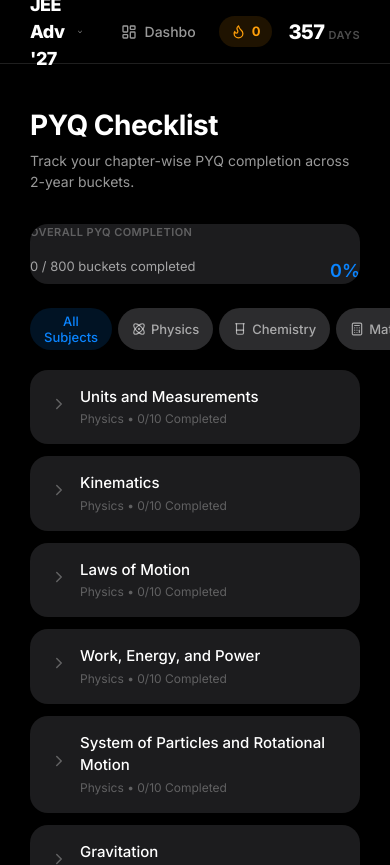
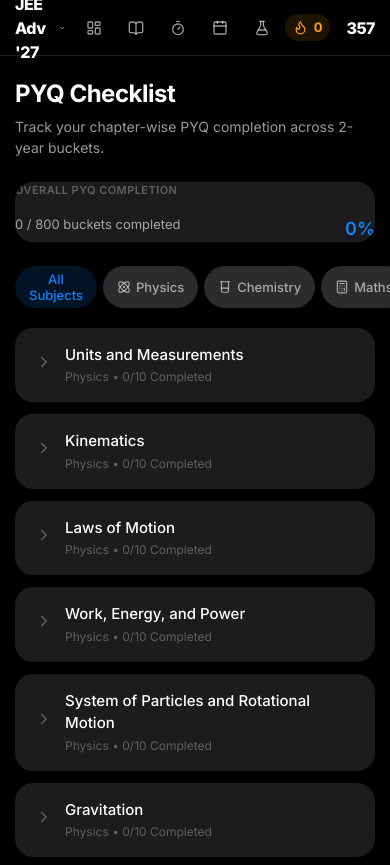
Before and after one commit to yashwinka8-ops/JEE-ADV-27, a Next.js app: page /pyq in a window 390 px wide. Shown: the top 865 px of the page. Built offline with nearby package versions, Linux system fonts and the light colour scheme; no server answers; the database is empty; sample sign-in values are in the browser's storage.

Commit message:
Mobile responsive CSS overhaul

```diff
--- a/app/globals.css
+++ b/app/globals.css
@@ -492,6 +492,7 @@ input, textarea, select { font-family: inherit; }
 .grid-3 { display: grid; grid-template-columns: repeat(3, 1fr); gap: 20px; }
 .grid-4 { display: grid; grid-template-columns: repeat(4, 1fr); gap: 20px; }
 .grid-auto { display: grid; grid-template-columns: repeat(auto-fill, minmax(320px, 1fr)); gap: 20px; }
+.mock-layout { display: grid; grid-template-columns: minmax(300px, 1fr) 2fr; }
 
 /* ── Empty State ───────────────────────────────────────────── */
 .empty-state {
@@ -574,3 +575,82 @@ input, textarea, select { font-family: inherit; }
 .font-mono      { font-family: 'JetBrains Mono', monospace; }
 .font-bold      { font-weight: 700; }
 .truncate       { overflow: hidden; text-overflow: ellipsis; white-space: nowrap; }
+
+/* ── Responsive Design (Mobile) ────────────────────────────── */
+@media (max-width: 768px) {
+  .main-content {
+    padding: 20px 15px;
+    margin-top: 56px;
+  }
+
+  .topnav {
+    height: 56px;
+  }
+
+  .topnav-inner {
+    padding: 0 15px;
+  }
+
+  .topnav-logo h1 {
+    font-size: 16px;
+  }
+
+  .topnav-links {
+    margin: 0 10px;
+  }
+
+  .topnav-link {
+    padding: 6px 10px;
+    font-size: 13px;
+  }
+
+  .topnav-link span.hide-on-mobile {
+    display: none;
+  }
+
+  .topnav-streak {
+    padding: 4px 8px;
+  }
+
+  .topnav-countdown .days {
+    font-size: 16px;
+  }
+
+  .topnav-countdown .label {
+    display: none;
+  }
+
+  .page-header {
+    margin-bottom: 24px;
+  }
+
+  .page-header h1 {
+    font-size: 24px;
+  }
+
+  .grid-2, .grid-3, .grid-4, .mock-layout {
+    grid-template-columns: 1fr;
+    gap: 16px;
+  }
+
+  .stat-tile {
+    padding: 20px;
+  }
+
+  .stat-value {
+    font-size: 28px;
+  }
+
+  .card-section {
+    padding: 16px 20px;
+  }
+
+  .list-row {
+    padding: 12px 16px;
+  }
+
+  .btn-lg {
+    padding: 10px 20px;
+    font-size: 14px;
+  }
+}
--- a/components/TopNav.tsx
+++ b/components/TopNav.tsx
@@ -80,7 +80,7 @@ export default function TopNav() {
                 title={item.label}
               >
                 <Icon className="nav-icon" />
-                <span>{item.label}</span>
+                <span className="hide-on-mobile">{item.label}</span>
               </Link>
             );
           })}
```
Also changed, not shown: app/tests/page.tsx (+1 -1 lines).
